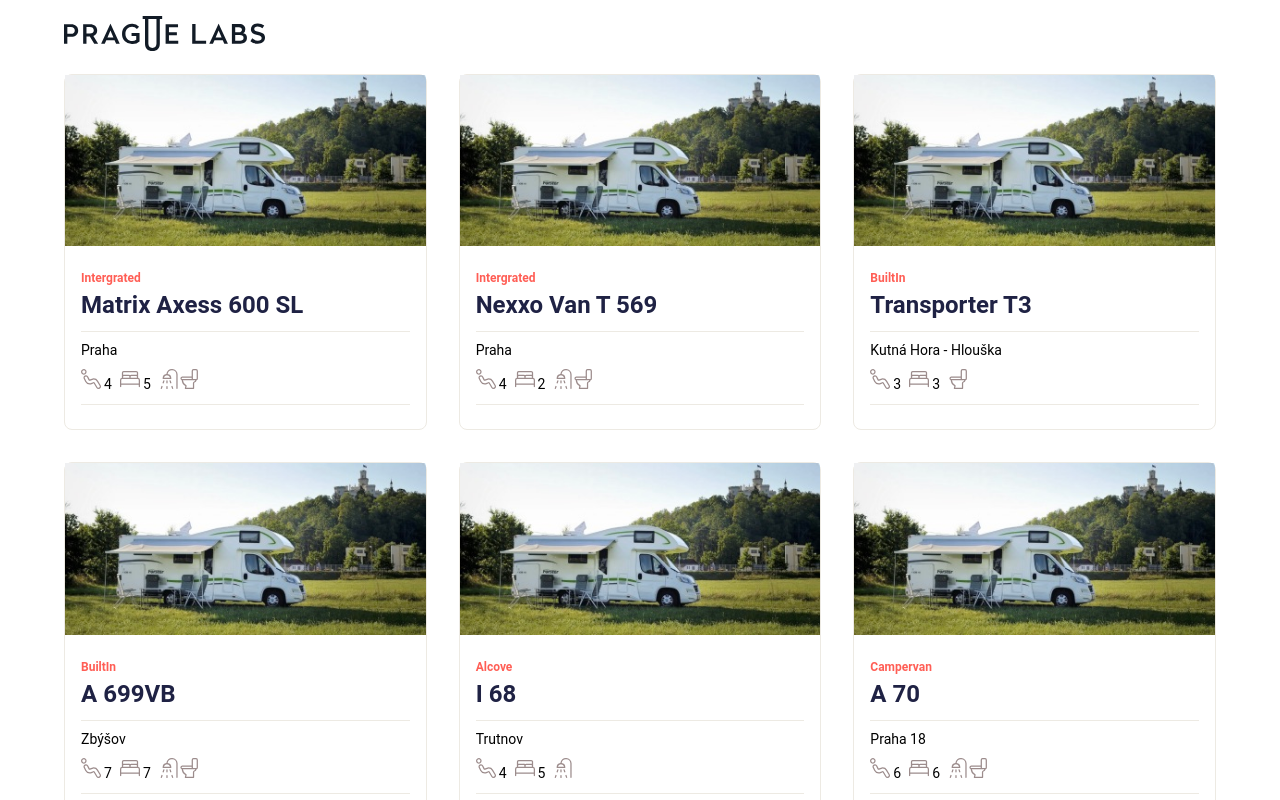
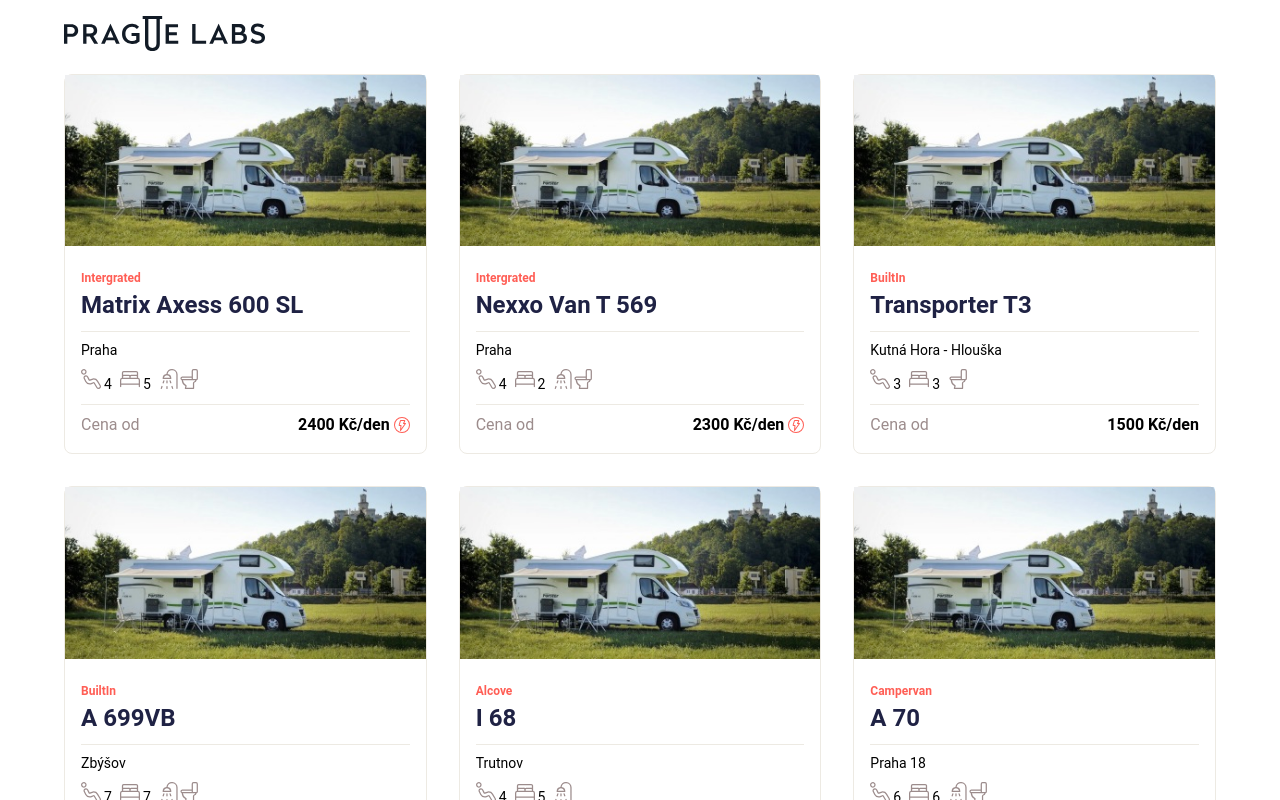
Before and after one commit to MartinaT85/pragueLabs, a Next.js app: page / in a window 1280 px wide. Shown: the top 800 px of the page. Built offline with nearby package versions, Linux system fonts and the light colour scheme.

Commit message:
add price per day

```diff
--- a/src/components/caravan-card.js
+++ b/src/components/caravan-card.js
@@ -13,6 +13,7 @@
   shower,
   toilet,
   instantBookable,
+  price
 }) => {
   return (
     <Link href={href}>
@@ -73,6 +74,21 @@
                 ) : null}
               </div>
             </div>
+            <div style={{display: 'flex', justifyContent: 'space-between'}}>
+              <p style={{color: '#9C8C8C'}}>Cena od</p>
+              <div style={{display: 'flex', alignItems: 'center', gap: '.25rem'}}>
+
+              <p style={{fontWeight: 'bold'}}>{`${price} Kč/den`} </p>
+              {
+                instantBookable ? <Image
+                  src={"/icons/ActionFilter.svg"}
+                  alt=""
+                  height={16}
+                  width={16}
+                /> : null
+                }
+              </div>
+            </div>
           </StyledContent>
         </StyledContainer>
       </a>
```
